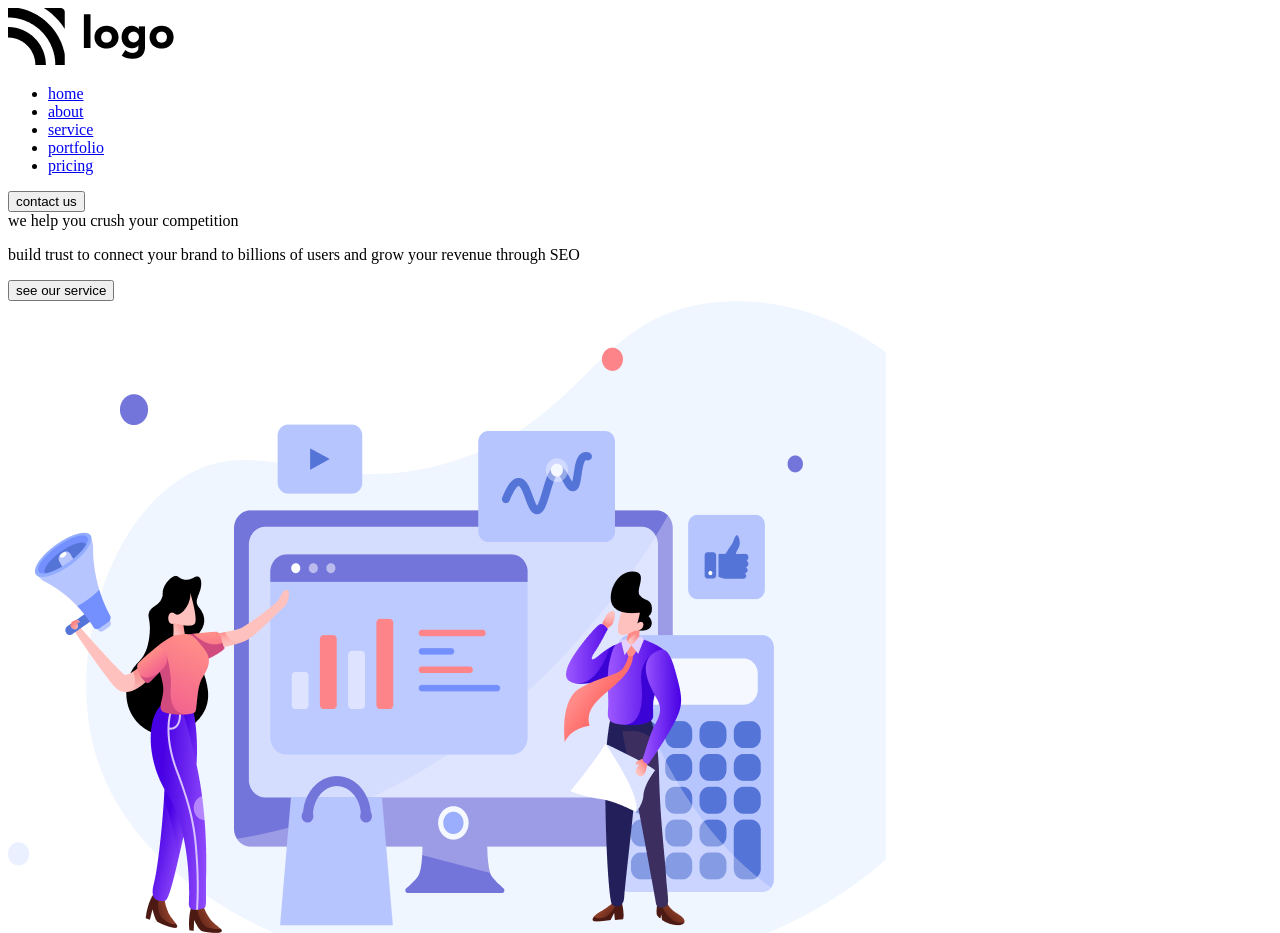
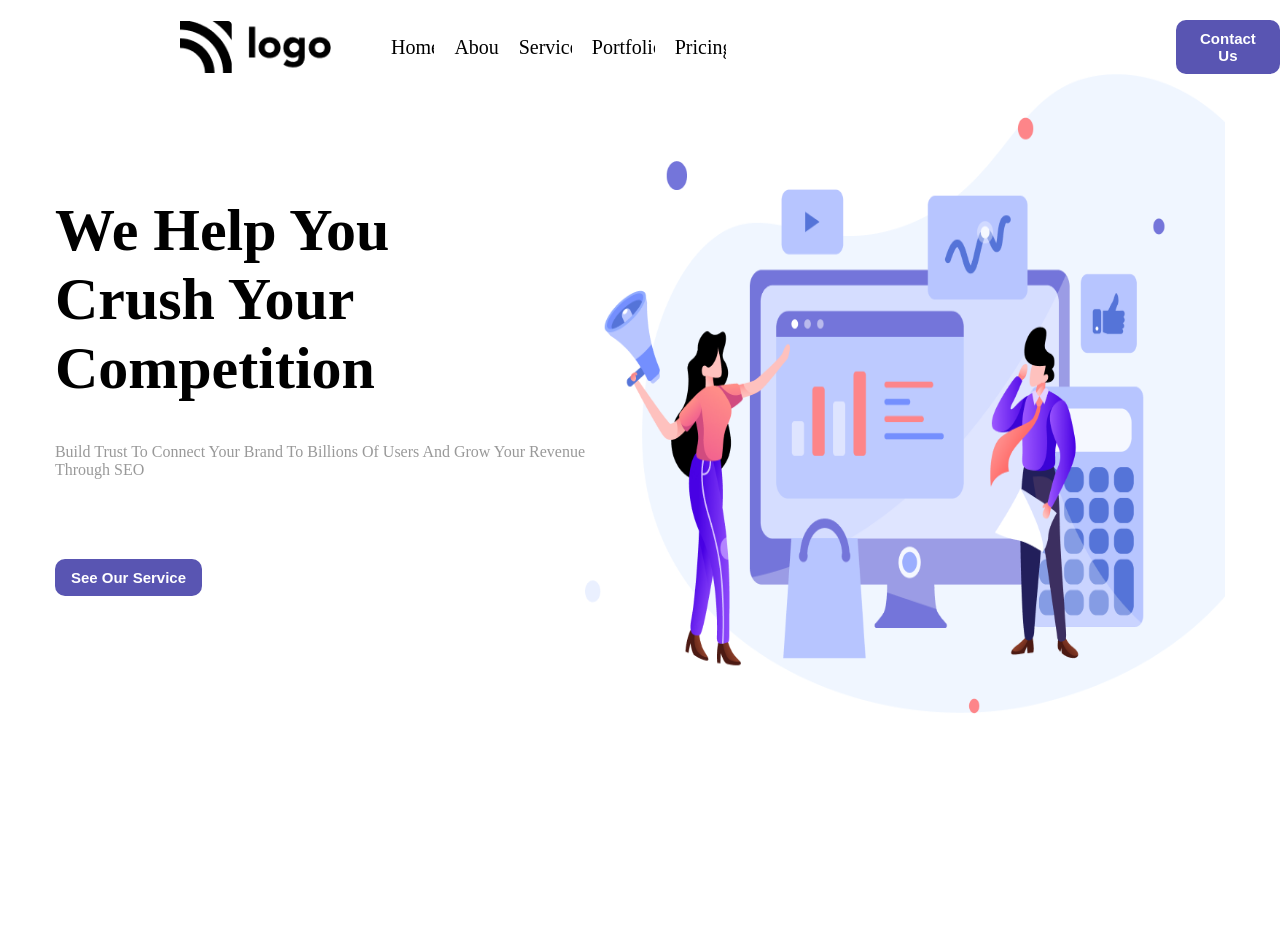
Before and after one commit to KumarRajeev931244/webdesign, a plain HTML site: page project-4/index.html in a window 1280 px wide. Shown: the top 933 px of the page. After the commit the page ends 800 px from the top, so only its background shows below. Drawn offline with Linux system fonts and the light colour scheme.

Commit message:
today work

```diff
--- a/project-3/css/style.css
+++ b/project-3/css/style.css
@@ -18,6 +18,13 @@ body{
     flex-direction: column;
     justify-content: space-between;
     text-transform: capitalize;
+    /* font = Abril Fatface  Static */
+    font-family: "Abril Fatface", serif;
+    font-weight: 400;
+    font-style: normal;
+
+
+
 }
 /* top button */
 button{
--- a/project-4/css/style.css
+++ b/project-4/css/style.css
@@ -0,0 +1,110 @@
+*{
+    margin: 0;
+    padding: 0;
+    box-sizing: border-box;
+    overflow: hidden;
+    justify-content: center;
+
+
+
+}
+body{
+
+    height: 100vh;
+    width: 100vw;
+    background-color: #ffffff;
+    text-transform: capitalize;
+
+
+}
+/* header part */
+header nav{
+    display:flex;
+    align-items: center;
+    justify-content:flex-start;
+    margin-left: 180px;
+    margin-top: 20px;
+}
+/* to display list item in row wise */
+nav ul{
+    display: flex;
+    align-items: center;
+    justify-content: space-evenly;
+    gap: 20px;
+    margin-left: 60px;
+}
+li{
+    list-style: none;
+    font-size: 20px;
+    font-weight: 400;
+
+}
+/* header link */
+a{
+    text-decoration: none;
+    color: black;
+
+
+
+}
+a:hover{
+    color: #5955b2;
+    text-decoration: underline;
+    font-size: 23px;
+    font-weight: 500;
+}
+
+/* button */
+button{
+    background-color: #5955b2;
+    font-size: 15px;
+    font-weight: 600;
+    color: white;
+    text-transform: capitalize;
+    border-radius: 10px;
+    width: fit-content;
+    cursor:pointer;
+    padding: 10px 16px;
+    border: none;
+
+}
+button:hover{
+    background-color: white;
+    color: #5955b2;
+    font-size: 17px;
+    border: 1px solid black;
+}
+section{
+    display: flex;
+    /* align-items: center; */
+    /* justify-content: center; */
+
+}
+main img{
+    height: 40em;
+    width: 40em;
+}
+section .main-left-part{
+    display: flex;
+    flex-direction: column;
+
+    justify-content: center;
+    gap: 40px;
+
+
+}
+section main div{
+    font-size: 60px;
+    font-weight: 600;
+
+}
+section main p{
+    color: #999999;
+
+}
+section .main-left-part button{
+    margin-top: 40px;
+}
+.contact-button{
+    margin-left: 30em;
+}
--- a/project-4/indx.html
+++ b/project-4/index.html
@@ -4,6 +4,8 @@
     <meta charset="UTF-8">
     <meta name="viewport" content="width=device-width, initial-scale=1.0">
     <title>Project-4</title>
+    <!-- css link -->
+    <link rel="stylesheet" href="./css/style.css">
 </head>
 <body>
     <!-- header navigation part -->
@@ -17,14 +19,14 @@
                 <li><a href="#">portfolio</a></li>
                 <li><a href="#">pricing</a></li>
             </ul>
-            <button>contact us</button>
+            <button class="contact-button">contact us</button>
         </nav>
     </header>
     <section>
         <!-- main left part -->
         <main class="main-left-part">
-            <div>we help you crush your competition</div>
-            <p>build trust to connect your brand to billions of users and grow your revenue through SEO</p>
+            <div>we help you <br> <span>crush</span> your <br> competition</div>
+            <p>build trust to connect your brand to billions of users and grow your revenue <br> through SEO</p>
             <button>see our service</button>
 
         </main>
--- a/project-5/css/style.css
+++ b/project-5/css/style.css
@@ -1,3 +1,103 @@
+*{
+    margin: 0;
+    padding: 0;
+    box-sizing: border-box;
+    overflow: hidden;
+    text-transform: capitalize;
+
+}
+/* body */
 body{
     background-image: url(bg.png);
+    background-repeat: no-repeat;
+    background-size:cover;
+    height: 100vh;
+    width: 100vw;
 }
+
+header nav{
+    border: 2px solid black;
+    background-color: black;
+    display: flex;
+    align-items: center;
+    height: 60px;
+
+    justify-content: space-between;
+
+}
+header nav ul{
+    display: flex;
+    align-items: center;
+    justify-content: space-evenly;
+    gap: 60px;
+    position: relative;
+    left: 80px;
+
+
+
+}
+li{
+    list-style: none;
+}
+a{
+    text-decoration: none;
+    color: white;
+    font-size: 16px;
+    font-weight: 600;
+}
+a:hover{
+    font-size: 18px;
+
+    color: #b90ec5;
+    border: 1px solid black;
+}
+/* button */
+button{
+    color: white;
+    border: none;
+    border-radius: 4px;
+    background-color: #b90ec5;
+    font-size: 14px;
+    padding: 10px 15px;
+    width: fit-content;
+
+}
+/* image = logo */
+img{
+
+    width: 100px;
+}
+/* main section */
+main{
+
+    text-align: center;
+    position: relative;
+    top: 170px;
+    left: 30px;
+
+}
+
+main p{
+
+    font-size: 90px;
+    color: white;
+    text-transform: none;
+    text-align: center;
+    font-weight: 600;
+
+}
+main div{
+    font-size: 35px;
+    color: white;
+}
+main button{
+    margin-top: 40px;
+    font-size: 18px;
+    font-weight: 700;
+}
+button:hover{
+    font-size: 16px;
+    background-color: white;
+    color: #b90ec5;
+    border: 1px solid black;
+}
--- /dev/null
+++ b/project-6/css/style.css
@@ -0,0 +1,30 @@
+*{
+    margin: 0;
+    padding: 0;
+    /* overflow: hidden; */
+    box-sizing: border-box;
+    justify-content: center;
+}
+body{
+    background-image: url("stethoscope.png");
+    background-repeat: no-repeat;
+    background-position: left;
+    background-color: #f0f4f5;
+}
+header nav{
+    display: flex;
+    align-items: center;
+    justify-content: space-around;
+}
+header nav ul{
+    display: flex;
+    align-items: center;
+    justify-content: center;
+    gap: 60px;
+
+}
+main{
+    display: flex;
+    /* align-items: center;
+    justify-content: center; */
+}
```
Also changed, not shown: project-3/index.html (+3 -0 lines), project-5/index.html (+3 -1 lines), project-6/index.html (added, +44 -0 lines), project-6/index1.html (added, +32 -0 lines), project-6/index2.html (added, +35 -0 lines), project-6/asset/greenBox.png (added), project-6/asset/yellowBox.png (added), project-6/css/stethoscope.png (renamed from project-6/asset/stethoscope.png).
